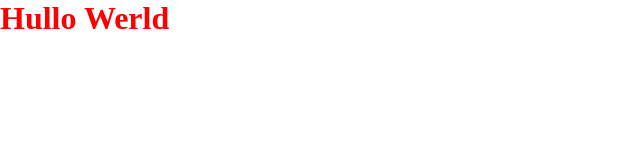
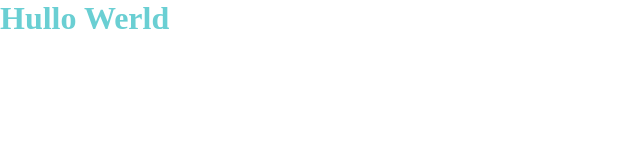
Before and after one commit to Inkh/code-201-about-me, a plain HTML site: page index.html in a window 1280 px wide. Shown: the whole page, without its empty margins (0-640 px from the left). Drawn offline with Linux system fonts and the light colour scheme.

Commit message:
Added use strict, some styling

```diff
--- a/css/style.css
+++ b/css/style.css
@@ -5,5 +5,5 @@
 }
 
 h1{
-    color:red;
+    color:rgb(106, 207, 211);
 }
--- a/index.html
+++ b/index.html
@@ -3,7 +3,7 @@
 <head>
     <meta charset="utf-8" />
     <meta http-equiv="X-UA-Compatible" content="IE=edge">
-    <title>Page Title</title>
+    <title>About me</title>
     <meta name="viewport" content="width=device-width, initial-scale=1">
     <link rel="stylesheet" type="text/css" media="screen" href="css/style.css" />
     <script src="js/app.js"></script>
--- a/js/app.js
+++ b/js/app.js
@@ -0,0 +1,4 @@
+'use strict';
+
+
+console.log('hai');
```
